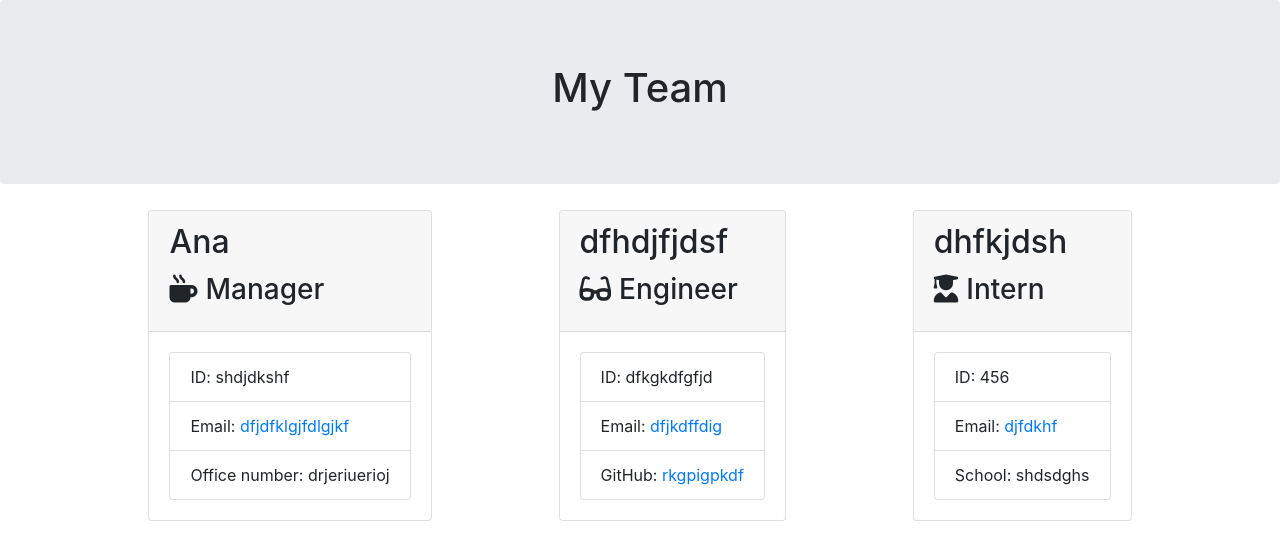
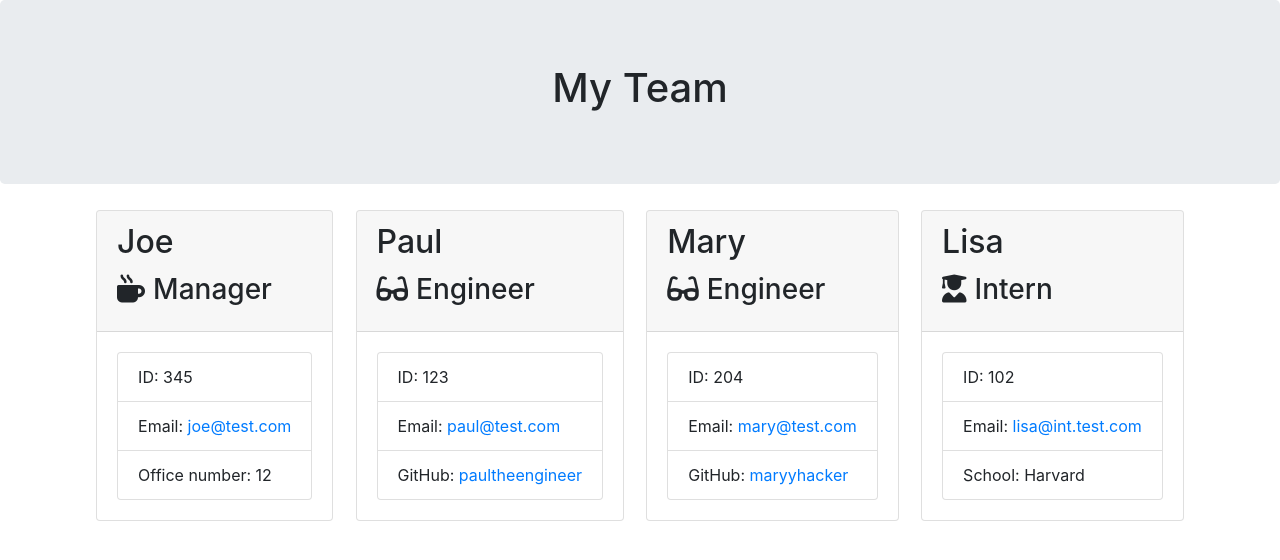
Before and after one commit to anawada/DreamTeamBoard, a website: page output/team.html in a window 1280 px wide. Drawn offline with nearby package versions, Linux system fonts and the light colour scheme.

```diff
--- a/output/team.html
+++ b/output/team.html
@@ -27,42 +27,56 @@
 
         <div class="card employee-card">
         <div class="card-header">
-            <h2 class="card-title">Ana </h2>
+            <h2 class="card-title">Joe</h2>
             <h3 class="card-title"><i class="fas fa-mug-hot mr-2"></i>Manager</h3>
         </div>
         <div class="card-body">
             <ul class="list-group">
-                <li class="list-group-item">ID: shdjdkshf</li>
-                <li class="list-group-item">Email: <a href="mailto:dfjdfklgjfdlgjkf">dfjdfklgjfdlgjkf</a></li>
-                <li class="list-group-item">Office number: drjeriuerioj</li>
+                <li class="list-group-item">ID: 345</li>
+                <li class="list-group-item">Email: <a href="mailto:joe@test.com">joe@test.com</a></li>
+                <li class="list-group-item">Office number: 12</li>
             </ul>
         </div>
     </div>
 
         <div class="card employee-card">
     <div class="card-header">
-        <h2 class="card-title">dfhdjfjdsf</h2>
+        <h2 class="card-title">Paul</h2>
         <h3 class="card-title"><i class="fas fa-glasses mr-2"></i>Engineer</h3>
     </div>
     <div class="card-body">
         <ul class="list-group">
-            <li class="list-group-item">ID: dfkgkdfgfjd</li>
-            <li class="list-group-item">Email: <a href="mailto:dfjkdffdig">dfjkdffdig</a></li>
-            <li class="list-group-item">GitHub: <a href="https://github.com/rkgpigpkdf" target="_blank" rel="noopener noreferrer">rkgpigpkdf</a></li>
+            <li class="list-group-item">ID: 123</li>
+            <li class="list-group-item">Email: <a href="mailto:paul@test.com">paul@test.com</a></li>
+            <li class="list-group-item">GitHub: <a href="https://github.com/paultheengineer" target="_blank" rel="noopener noreferrer">paultheengineer</a></li>
         </ul>
     </div>
 </div>
 
         <div class="card employee-card">
     <div class="card-header">
-        <h2 class="card-title">dhfkjdsh</h2>
+        <h2 class="card-title">Mary</h2>
+        <h3 class="card-title"><i class="fas fa-glasses mr-2"></i>Engineer</h3>
+    </div>
+    <div class="card-body">
+        <ul class="list-group">
+            <li class="list-group-item">ID: 204</li>
+            <li class="list-group-item">Email: <a href="mailto:mary@test.com">mary@test.com</a></li>
+            <li class="list-group-item">GitHub: <a href="https://github.com/maryyhacker" target="_blank" rel="noopener noreferrer">maryyhacker</a></li>
+        </ul>
+    </div>
+</div>
+
+        <div class="card employee-card">
+    <div class="card-header">
+        <h2 class="card-title">Lisa</h2>
         <h3 class="card-title"><i class="fas fa-user-graduate mr-2"></i>Intern</h3>
     </div>
     <div class="card-body">
         <ul class="list-group">
-            <li class="list-group-item">ID: 456</li>
-            <li class="list-group-item">Email: <a href="mailto:djfdkhf">djfdkhf</a></li>
-            <li class="list-group-item">School: shdsdghs</li>
+            <li class="list-group-item">ID: 102</li>
+            <li class="list-group-item">Email: <a href="mailto:lisa@int.test.com">lisa@int.test.com</a></li>
+            <li class="list-group-item">School: Harvard</li>
         </ul>
     </div>
 </div>
```
Also changed, not shown: README.md.
